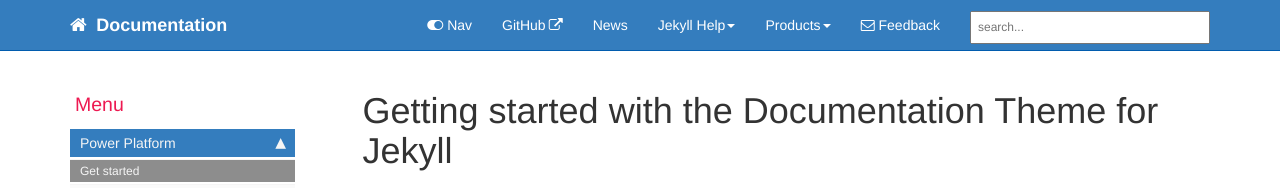
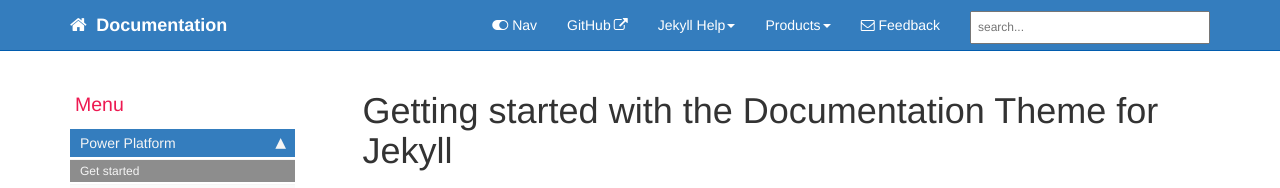
Before and after one commit to gedeontofidji/Documentation, a Jekyll site: the page built from index.md, in a window 1280 px wide and 900 px high. Shown: the top 188 px of the window. Built offline with Jekyll 4.4.1, drawn with Linux system fonts in a browser that asks for light colours; comment, search, counter and statistics services are not loaded.

Commit message:
Update topnav.yml

```diff
--- a/_data/topnav.yml
+++ b/_data/topnav.yml
@@ -5,8 +5,6 @@ topnav:
   items:
     - title: GitHub
       external_url: https://github.com/gedeontofidji/Documentation
-    - title: News
-      url: /news
 
 #Topnav dropdowns
 topnav_dropdowns:
```
